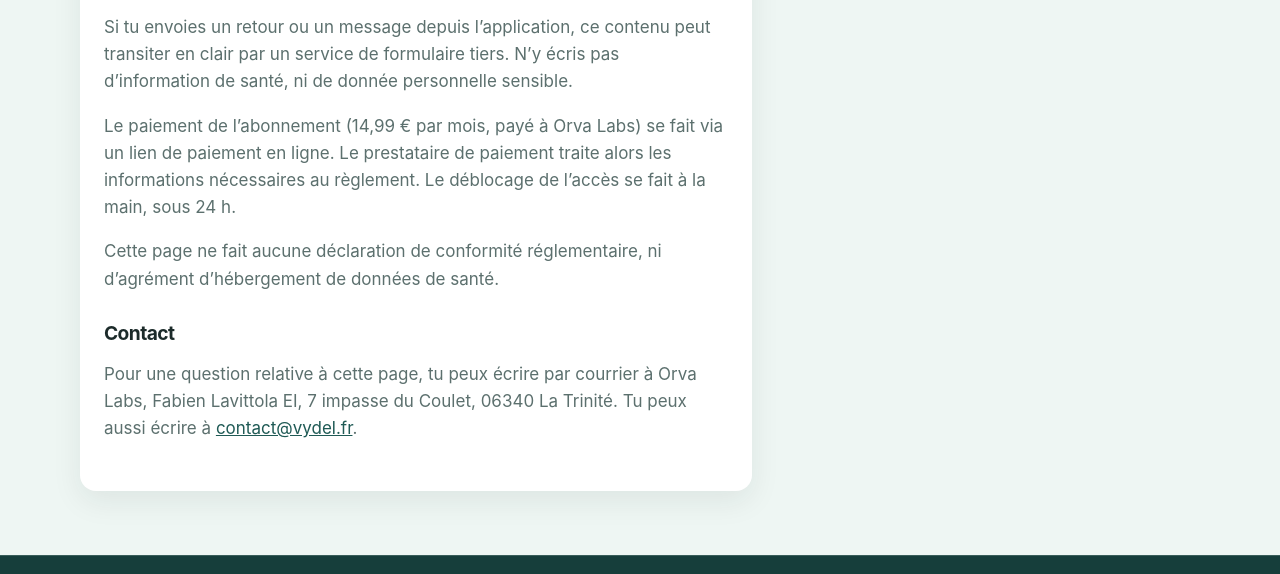
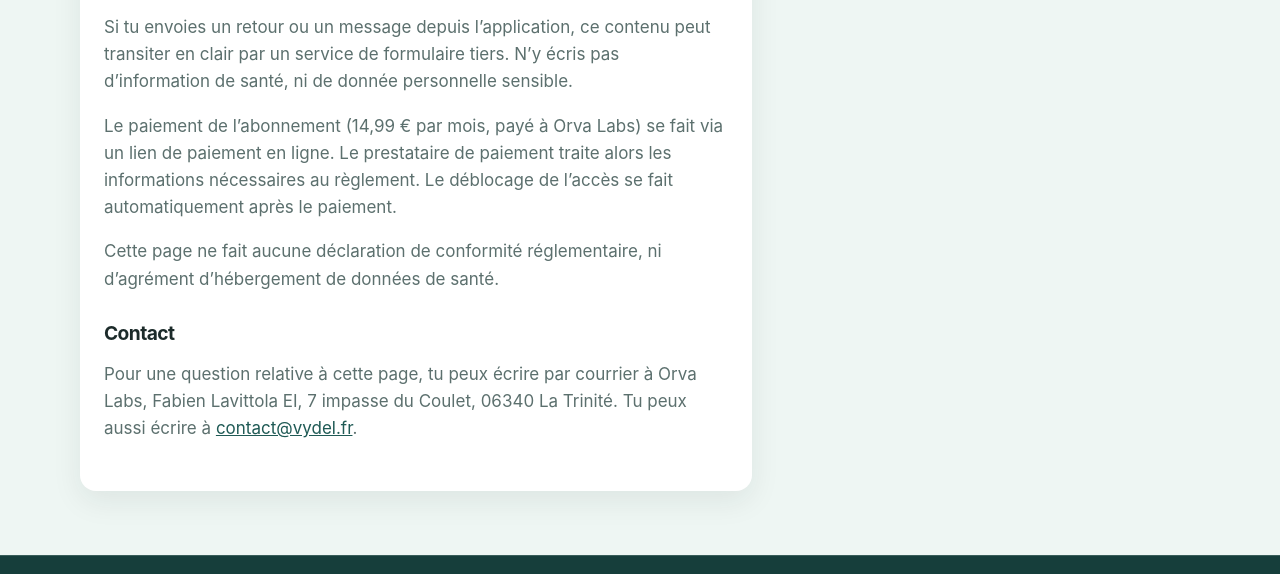
Before and after one commit to MARIONGOMEZ/vydel-site, a plain HTML site: page confidentialite.html in a window 1280 px wide. Shown: the part 878-1452 px from the top of the page. Drawn offline with Linux system fonts and the light colour scheme.

Commit message:
Confidentialité : déblocage automatique après le paiement (à publier avec essai-final)

```diff
--- a/confidentialite.html
+++ b/confidentialite.html
@@ -60,7 +60,7 @@
         <p>Les données saisies dans l’app peuvent transiter par des services tiers, notamment pour le partage entre les téléphones d’un même cabinet.</p>
         <p>L’accès sur l’appareil est protégé par un code PIN. Ce code ne garantit pas à lui seul la confidentialité, en particulier si quelqu’un a un accès physique à l’appareil.</p>
         <p>Si tu envoies un retour ou un message depuis l’application, ce contenu peut transiter en clair par un service de formulaire tiers. N’y écris pas d’information de santé, ni de donnée personnelle sensible.</p>
-        <p>Le paiement de l’abonnement (14,99&nbsp;€ par mois, payé à Orva Labs) se fait via un lien de paiement en ligne. Le prestataire de paiement traite alors les informations nécessaires au règlement. Le déblocage de l’accès se fait à la main, sous 24&nbsp;h.</p>
+        <p>Le paiement de l’abonnement (14,99&nbsp;€ par mois, payé à Orva Labs) se fait via un lien de paiement en ligne. Le prestataire de paiement traite alors les informations nécessaires au règlement. Le déblocage de l’accès se fait automatiquement après le paiement.</p>
         <p>Cette page ne fait aucune déclaration de conformité réglementaire, ni d’agrément d’hébergement de données de santé.</p>
 
         <h2>Contact</h2>
```
